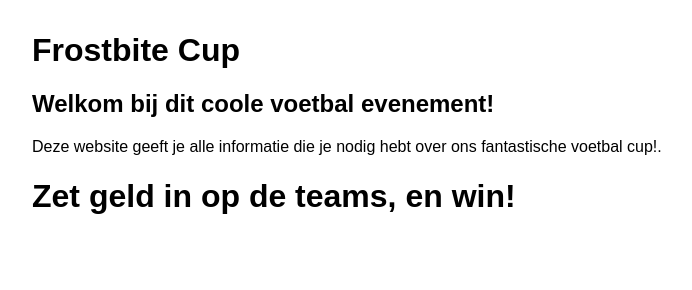
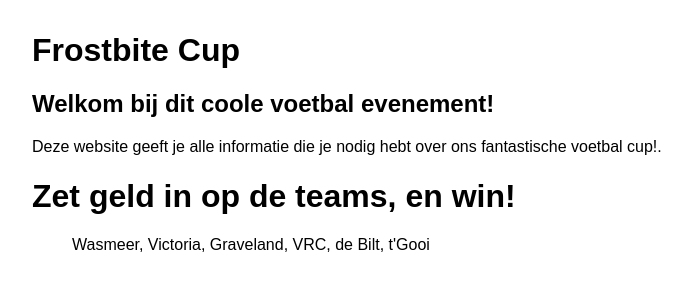
Before and after one commit to Tuur06/Weekopdracht3, a plain HTML site: page index.html in a window 1280 px wide. Shown: the whole page, without its empty margins (0-692 px from the left). Drawn offline with Linux system fonts and the light colour scheme.

Commit message:
WebLab Run 20-11-2026 11:54:24 (UTC+01:00)

```diff
--- a/index.html
+++ b/index.html
@@ -24,3 +24,4 @@
 </body>
 <h1>Zet geld in op de teams, en win!</h1>
 </html>
+<ol>Wasmeer, Victoria, Graveland, VRC, de Bilt, t'Gooi</ol>
```
Also changed, not shown: 1 other file.
